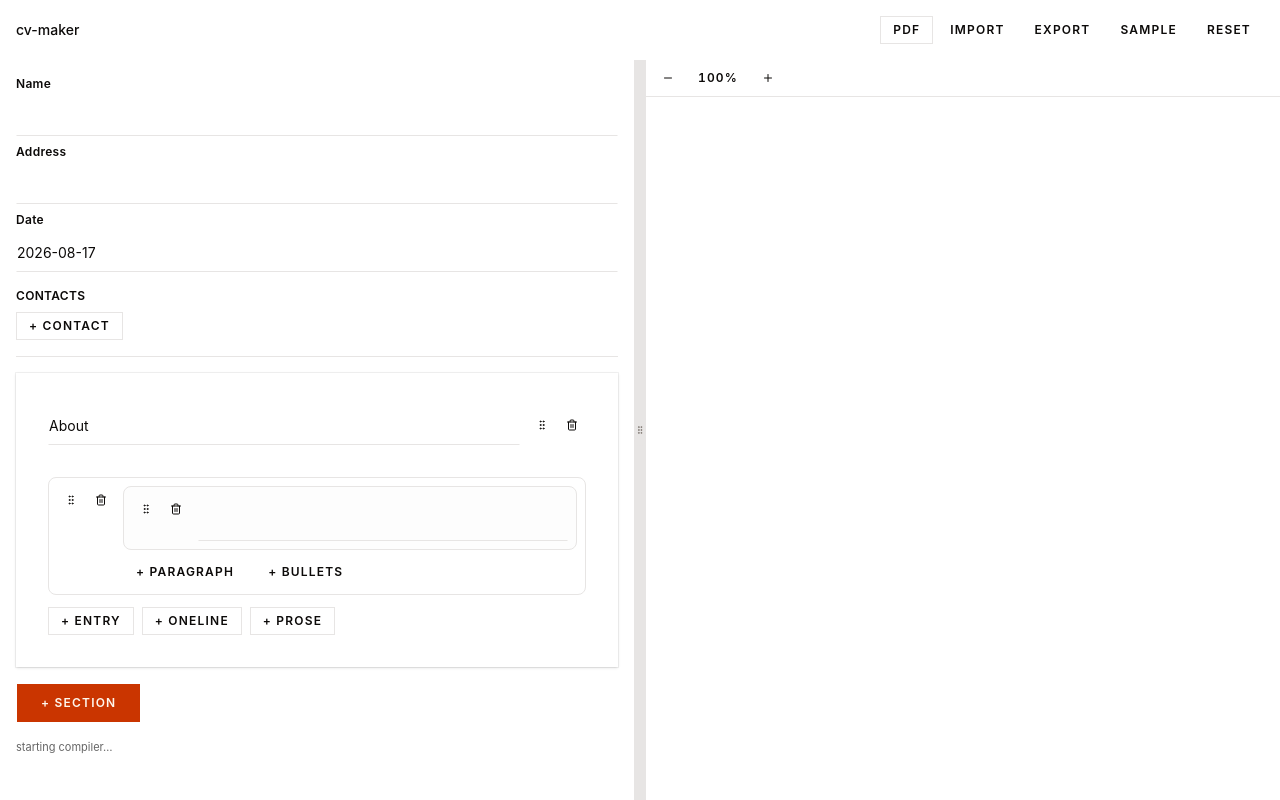
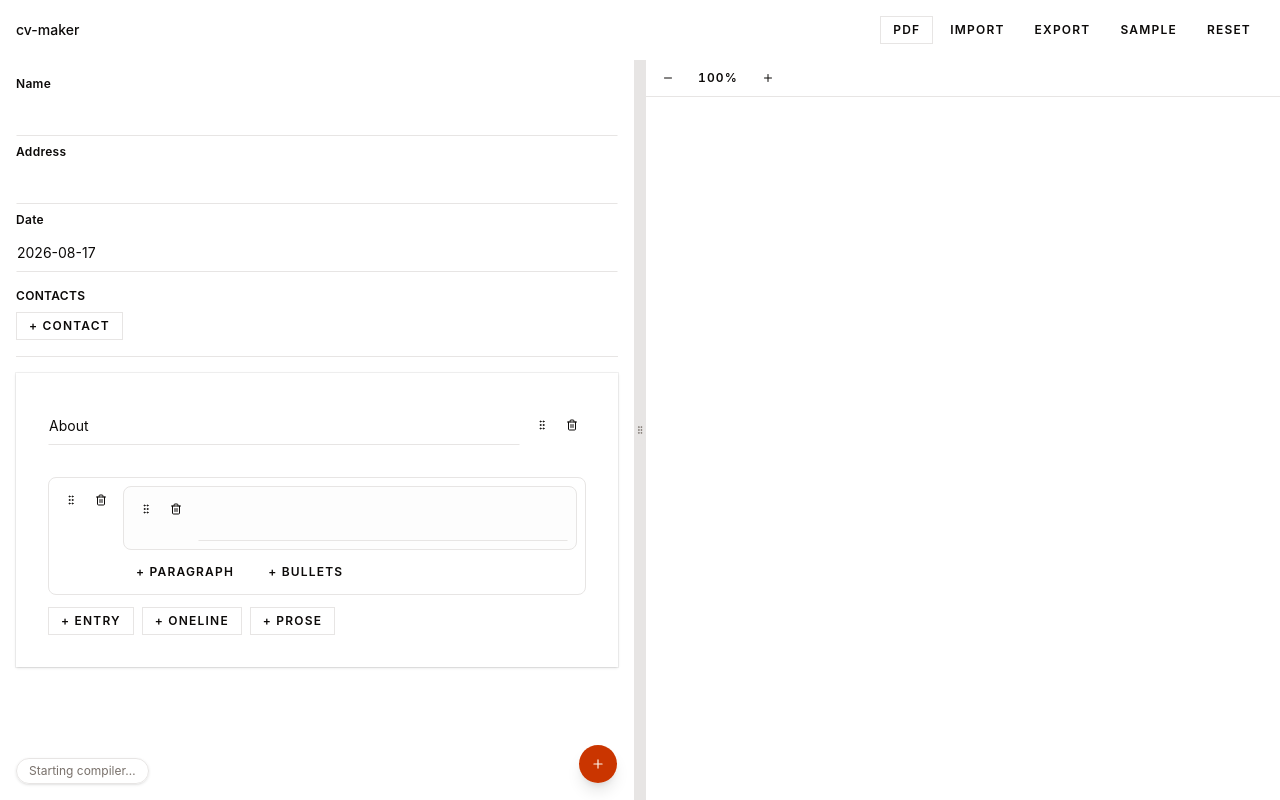
Before and after one commit to mricarte-i/cv-maker, a React (Vite) app: page / in a window 1280 px wide. Built offline with nearby package versions, Linux system fonts and the light colour scheme.

Commit message:
refactor toast for compiling and saving + error dialog

```diff
--- a/src/App.tsx
+++ b/src/App.tsx
@@ -21,6 +21,9 @@
 import { ContactsEditor } from "./ui/ContactsEditor";
 import { Preview } from "./ui/Preview";
 import { SortableList } from "./ui/Sortable";
+import { Plus } from "lucide-react";
+import { StatusToast } from "./ui/StatusToast";
+import { CompileErrorDialog } from "./ui/CompileErrorDialog";
 
 const FIELDS = ["name", "address", "date"] as const;
 
@@ -140,12 +143,21 @@
 /** mounts once the stored document has been read, so `initial` never changes */
 function Editor({ initial }: { initial: CVDocument }) {
   const [doc, dispatch] = useReducer(reducer, initial);
-  useAutosave(doc);
+  const save = useAutosave(doc);
   const { svg, error, pending, ready } = useCompiledCV(doc);
   const { defaultLayout, onLayoutChanged } = useDefaultLayout({
     id: "cv-maker-panels",
     storage: window.localStorage,
   });
+  const status = !ready
+    ? { label: "Starting compiler…", settled: false }
+    : pending
+      ? { label: "Compiling…", settled: false }
+      : save === "failed"
+        ? { label: "Could not save", settled: false }
+        : save === "saving"
+          ? { label: "Saving…", settled: false }
+          : { label: "Saved", settled: true };
 
   return (
     <DispatchCtx value={dispatch}>
@@ -158,6 +170,7 @@
           className="min-h-0 flex-1"
         >
           <ResizablePanel id="editor" defaultSize="50" minSize="25">
+            <div className="relative h-full">
               <aside className="h-full space-y-4 overflow-y-auto p-4">
                 <div className="grid gap-2">
                   {FIELDS.map((field) => (
@@ -194,31 +207,20 @@
                 >
                   {(s, i) => <SectionEditor section={s} index={i} />}
                 </SortableList>
+              </aside>
 
-              <Button onClick={() => dispatch({ type: "section/add" })}>
-                + section
+              <Button
+                size="icon"
+                aria-label="add section"
+                onClick={() => dispatch({ type: "section/add" })}
+                className="absolute bottom-4 right-4 rounded-full shadow-lg"
+              >
+                <Plus />
               </Button>
 
-              <p style={{ fontSize: 11, color: "#666" }}>
-                {!ready
-                  ? "starting compiler…"
-                  : pending
-                    ? "compiling…"
-                    : "up to date"}
-              </p>
-
-              {error && (
-                <pre
-                  style={{
-                    fontSize: 11,
-                    color: "#b00",
-                    whiteSpace: "pre-wrap",
-                  }}
-                >
-                  {error}
-                </pre>
-              )}
-            </aside>
+              <StatusToast {...status} />
+              <CompileErrorDialog error={error} />
+            </div>
           </ResizablePanel>
           <ResizableHandle withHandle />
           <ResizablePanel id="preview" defaultSize="50" minSize="16">
--- /dev/null
+++ b/src/components/ui/dialog.tsx
@@ -0,0 +1,158 @@
+import * as React from "react"
+import { Dialog as DialogPrimitive } from "@base-ui/react/dialog"
+
+import { cn } from "@/lib/utils"
+import { Button } from "@/components/ui/button"
+import { XIcon } from "lucide-react"
+
+function Dialog({ ...props }: DialogPrimitive.Root.Props) {
+  return <DialogPrimitive.Root data-slot="dialog" {...props} />
+}
+
+function DialogTrigger({ ...props }: DialogPrimitive.Trigger.Props) {
+  return <DialogPrimitive.Trigger data-slot="dialog-trigger" {...props} />
+}
+
+function DialogPortal({ ...props }: DialogPrimitive.Portal.Props) {
+  return <DialogPrimitive.Portal data-slot="dialog-portal" {...props} />
+}
+
+function DialogClose({ ...props }: DialogPrimitive.Close.Props) {
+  return <DialogPrimitive.Close data-slot="dialog-close" {...props} />
+}
+
+function DialogOverlay({
+  className,
+  ...props
+}: DialogPrimitive.Backdrop.Props) {
+  return (
+    <DialogPrimitive.Backdrop
+      data-slot="dialog-overlay"
+      className={cn(
+        "fixed inset-0 isolate z-50 bg-black/20 duration-100 supports-backdrop-filter:backdrop-blur-sm data-open:animate-in data-open:fade-in-0 data-closed:animate-out data-closed:fade-out-0",
+        className
+      )}
+      {...props}
+    />
+  )
+}
+
+function DialogContent({
+  className,
+  children,
+  showCloseButton = true,
+  ...props
+}: DialogPrimitive.Popup.Props & {
+  showCloseButton?: boolean
+}) {
+  return (
+    <DialogPortal>
+      <DialogOverlay />
+      <DialogPrimitive.Popup
+        data-slot="dialog-content"
+        className={cn(
+          "fixed top-1/2 left-1/2 z-50 grid w-full max-w-[calc(100%-2rem)] -translate-x-1/2 -translate-y-1/2 gap-6 rounded-none bg-popover p-6 text-sm text-popover-foreground shadow-md ring-1 ring-foreground/10 duration-100 outline-none sm:max-w-md data-open:animate-in data-open:fade-in-0 data-open:zoom-in-95 data-closed:animate-out data-closed:fade-out-0 data-closed:zoom-out-95",
+          className
+        )}
+        {...props}
+      >
+        {children}
+        {showCloseButton && (
+          <DialogPrimitive.Close
+            data-slot="dialog-close"
+            render={
+              <Button
+                variant="ghost"
+                className="absolute top-5 right-5 bg-secondary"
+                size="icon-sm"
+              />
+            }
+          >
+            <XIcon
+            />
+            <span className="sr-only">Close</span>
+          </DialogPrimitive.Close>
+        )}
+      </DialogPrimitive.Popup>
+    </DialogPortal>
+  )
+}
+
+function DialogHeader({ className, ...props }: React.ComponentProps<"div">) {
+  return (
+    <div
+      data-slot="dialog-header"
+      className={cn("flex flex-col gap-2", className)}
+      {...props}
+    />
+  )
+}
+
+function DialogFooter({
+  className,
+  showCloseButton = false,
+  children,
+  ...props
+}: React.ComponentProps<"div"> & {
+  showCloseButton?: boolean
+}) {
+  return (
+    <div
+      data-slot="dialog-footer"
+      className={cn(
+        "flex flex-col-reverse gap-2 sm:flex-row sm:justify-end",
+        className
+      )}
+      {...props}
+    >
+      {children}
+      {showCloseButton && (
+        <DialogPrimitive.Close render={<Button variant="outline" />}>
+          Close
+        </DialogPrimitive.Close>
+      )}
+    </div>
+  )
+}
+
+function DialogTitle({ className, ...props }: DialogPrimitive.Title.Props) {
+  return (
+    <DialogPrimitive.Title
+      data-slot="dialog-title"
+      className={cn(
+        "font-heading text-lg leading-none font-semibold tracking-wider uppercase",
+        className
+      )}
+      {...props}
+    />
+  )
+}
+
+function DialogDescription({
+  className,
+  ...props
+}: DialogPrimitive.Description.Props) {
+  return (
+    <DialogPrimitive.Description
+      data-slot="dialog-description"
+      className={cn(
+        "mt-0.5 text-sm leading-relaxed text-muted-foreground *:[a]:underline *:[a]:underline-offset-3 *:[a]:hover:text-foreground",
+        className
+      )}
+      {...props}
+    />
+  )
+}
+
+export {
+  Dialog,
+  DialogClose,
+  DialogContent,
+  DialogDescription,
+  DialogFooter,
+  DialogHeader,
+  DialogOverlay,
+  DialogPortal,
+  DialogTitle,
+  DialogTrigger,
+}
--- a/src/state/persist.ts
+++ b/src/state/persist.ts
@@ -140,13 +140,37 @@
   return doc;
 }
 
+export type SaveState = "saving" | "saved" | "failed";
+
 export function useAutosave(doc: CVDocument) {
+  const [state, setState] = useState<SaveState>("saved");
   const latest = useRef(doc);
+  const first = useRef(true);
+  const seq = useRef(0);
 
   useEffect(() => {
     latest.current = doc;
-    const timer = setTimeout(() => {
-      idbPut(doc).catch((e) => console.warn("autosave failed", e));
+
+    if (first.current) {
+      first.current = false;
+      return;
+    }
+
+    const id = ++seq.current;
+    setState("saving");
+
+    const timer = setTimeout(async () => {
+      try {
+        await idbPut(doc);
+        if (id === seq.current) {
+          setState("saved");
+        }
+      } catch (e) {
+        console.warn("autosave failed", e);
+        if (id === seq.current) {
+          setState("failed");
+        }
+      }
     }, SAVE_MS);
     return () => clearTimeout(timer);
   }, [doc]);
@@ -161,4 +185,6 @@
     document.addEventListener("visibilitychange", flush);
     return () => document.removeEventListener("visibilitychange", flush);
   }, []);
+
+  return state;
 }
--- /dev/null
+++ b/src/ui/CompileErrorDialog.tsx
@@ -0,0 +1,38 @@
+import { useEffect, useState } from "react";
+import {
+  Dialog,
+  DialogContent,
+  DialogDescription,
+  DialogHeader,
+  DialogTitle,
+} from "@/components/ui/dialog";
+
+export function CompileErrorDialog({ error }: { error: string | null }) {
+  const [seen, setSeen] = useState(false);
+
+  // a successful compile re-arms it, so the next fresh failure speaks up.
+  useEffect(() => {
+    if (!error) {
+      setSeen(false);
+    }
+  }, [error]);
+
+  return (
+    <Dialog
+      open={Boolean(error) && !seen}
+      onOpenChange={(open) => !open && setSeen(true)}
+    >
+      <DialogContent className="max-w-2xl">
+        <DialogHeader>
+          <DialogTitle>The document did not compile</DialogTitle>
+          <DialogDescription>
+            The preview is still showing the last version that worked.
+          </DialogDescription>
+        </DialogHeader>
+        <pre className="bg-muted max-h-80 overflow-auto rounded-md p-3 text-xs whitespace-pre-wrap">
+          {error}
+        </pre>
+      </DialogContent>
+    </Dialog>
+  );
+}
--- /dev/null
+++ b/src/ui/StatusToast.tsx
@@ -0,0 +1,38 @@
+import { useEffect, useState } from "react";
+import { cn } from "@/lib/utils";
+
+const LINGER_MS = 1000;
+
+export function StatusToast({
+  label,
+  settled,
+}: {
+  label: string;
+  settled: boolean;
+}) {
+  const [visible, setVisible] = useState(false);
+
+  useEffect(() => {
+    setVisible(true);
+    if (!settled) {
+      return;
+    }
+
+    const timer = setTimeout(() => setVisible(false), LINGER_MS);
+    return () => clearTimeout(timer);
+  }, [label, settled]);
+
+  return (
+    <div
+      aria-live="polite"
+      className={cn(
+        "pointer-events-none absolute left-4 bottom-4 rounded-full border",
+        "bg-background/80 text-muted-foreground px-3 py-1 text-xs shadow-sm",
+        "backdrop-blur-sm transition-opacity duration-700",
+        visible ? "opacity-100" : "opacity-0",
+      )}
+    >
+      {label}
+    </div>
+  );
+}
```
Lines whose indentation alone changed are shown as unchanged.
